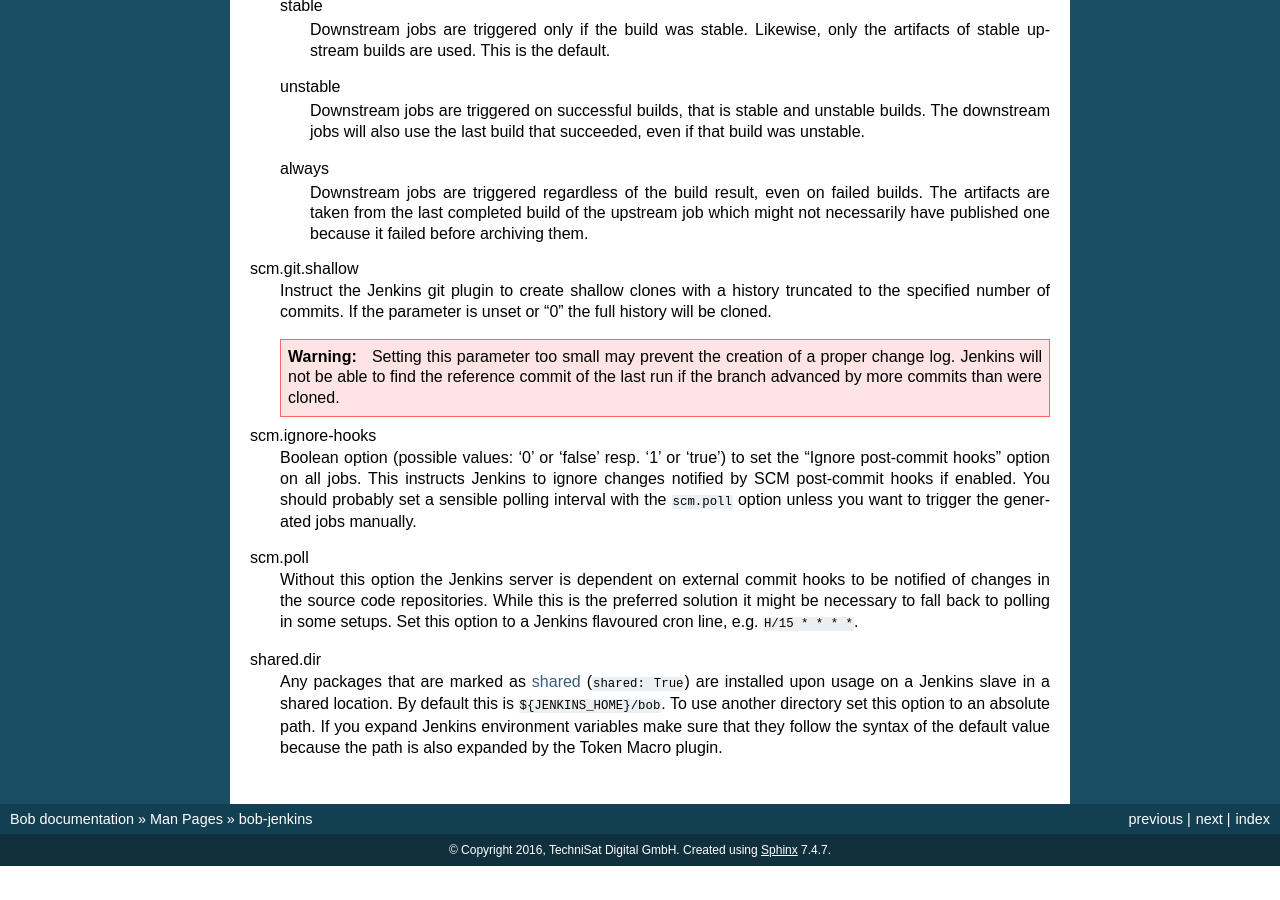
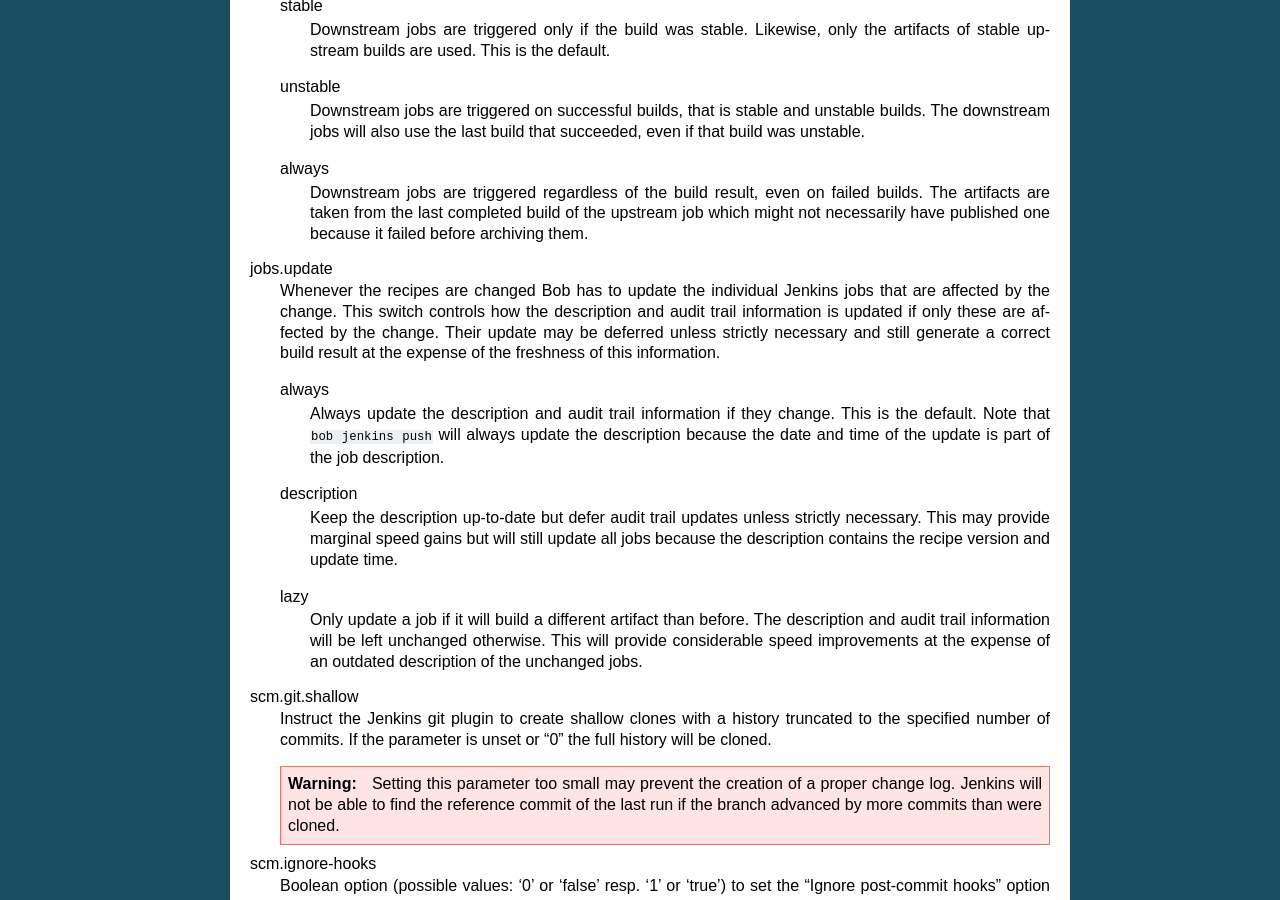
Before and after one commit to BobBuildTool/bob, a Sphinx documentation site: the page built from doc/manpages/bob-jenkins.rst, in a window 1280 px wide and 900 px high, scrolled down 3566 px. Built offline with Sphinx 7.4.7, drawn with Linux system fonts in a browser that asks for light colours; formulas are drawn with MathJax 3; the version number could not be read and is left out; before the commit the page ends 4432 px from its top, so only the background shows below that.

Commit message:
doc: document jobs.update extended Jenkins option

```diff
--- a/doc/manpages/bob-jenkins.rst
+++ b/doc/manpages/bob-jenkins.rst
@@ -223,6 +223,32 @@ jobs.policy
         the upstream job which might not necessarily have published one because
         it failed before archiving them.
 
+jobs.update
+    Whenever the recipes are changed Bob has to update the individual Jenkins
+    jobs that are affected by the change. This switch controls how the
+    description and audit trail information is updated if only these are
+    affected by the change. Their update may be deferred unless strictly
+    necessary and still generate a correct build result at the expense of the
+    freshness of this information.
+
+    always
+        Always update the description and audit trail information if they
+        change. This is the default. Note that ``bob jenkins push`` will always
+        update the description because the date and time of the update is part
+        of the job description.
+
+    description
+        Keep the description up-to-date but defer audit trail updates unless
+        strictly necessary. This may provide marginal speed gains but will
+        still update all jobs because the description contains the recipe
+        version and update time.
+
+    lazy
+        Only update a job if it will build a different artifact than before.
+        The description and audit trail information will be left unchanged
+        otherwise. This will provide considerable speed improvements at the
+        expense of an outdated description of the unchanged jobs.
+
 scm.git.shallow
     Instruct the Jenkins git plugin to create shallow clones with a history
     truncated to the specified number of commits. If the parameter is unset
```
